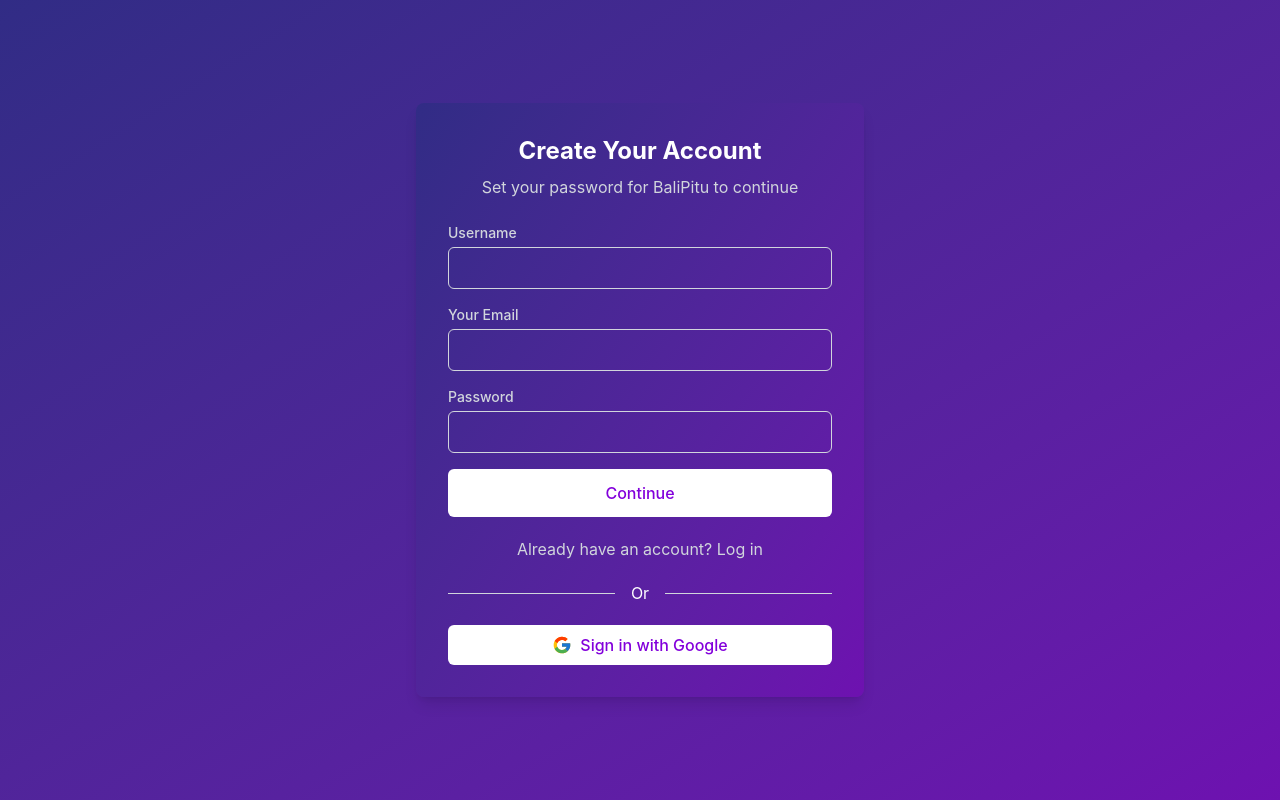
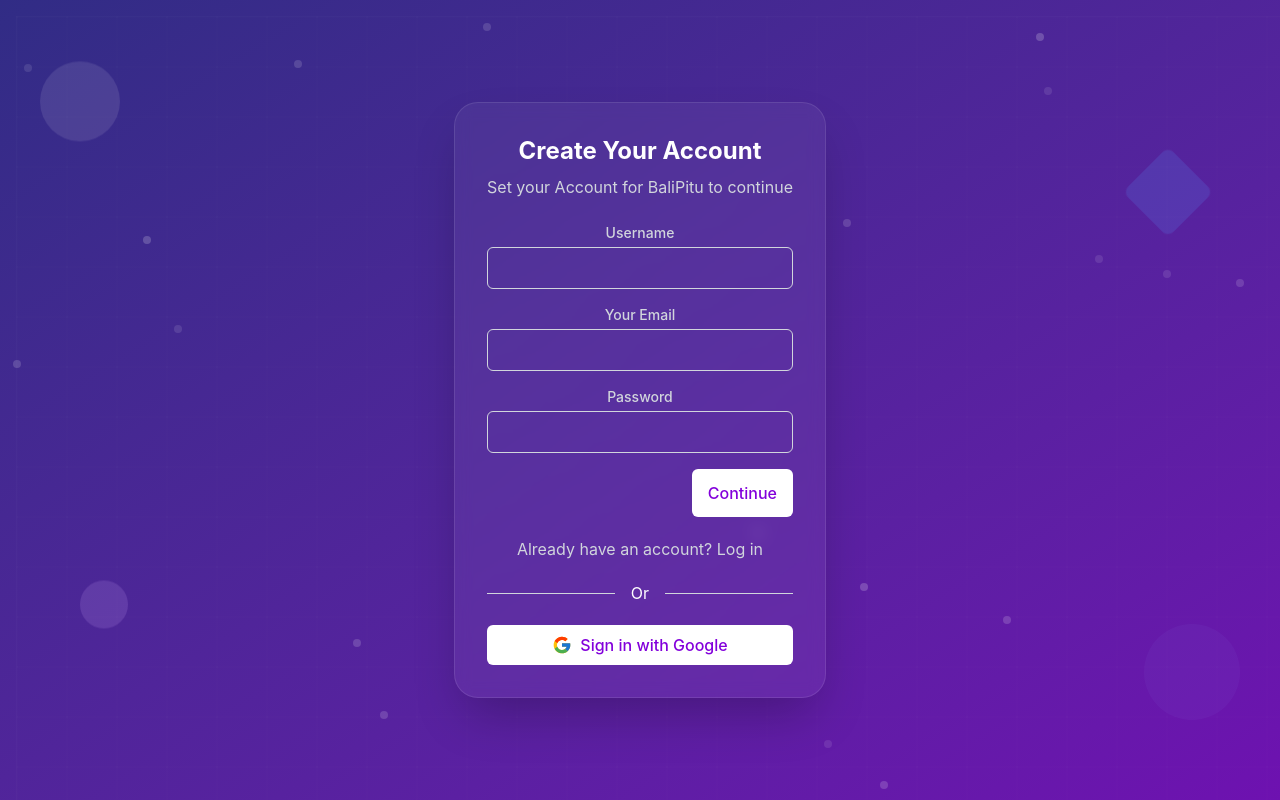
Before and after one commit to herSugar/chatfrontend, a React (Vite) app: page /register in a window 1280 px wide. Built offline with nearby package versions, Linux system fonts and the light colour scheme.

Commit message:
Register Page v2

```diff
--- a/src/pages/RegisterPage.tsx
+++ b/src/pages/RegisterPage.tsx
@@ -6,6 +6,7 @@
 } from "firebase/auth";
 import { auth } from "../services/firebaseConfig";
 import { FcGoogle } from "react-icons/fc";
+import { FaGithub, FaEnvelope } from "react-icons/fa";
 import { useNavigate } from "react-router-dom";
 import { loginWithGoogleToken } from "../services/api"; // sesuaikan path
 
@@ -42,13 +43,63 @@
   };
 
   return (
-    <div className="flex items-center justify-center min-h-screen bg-gradient-to-br from-indigo-900 to-purple-800 p-5">
-      <div className="w-full max-w-md bg-gradient-to-br from-indigo-900 to-purple-800 rounded-lg shadow-lg drop-shadow-white p-8">
+    /* Hero Section with 3D Background */
+    <div className="flex-1 relative bg-gradient-to-br from-indigo-900 to-purple-800 flex flex-col items-center justify-center p-4 min-h-screen text-center overflow-hidden">
+      {/* Animated 3D Background Elements */}
+      <div className="absolute inset-0 overflow-hidden">
+        {/* Floating Geometric Shapes */}
+        <div
+          className="absolute top-20 left-10 w-20 h-20 bg-white/10 rounded-full animate-bounce"
+          style={{ animationDelay: "0s", animationDuration: "3s" }}
+        ></div>
+        <div
+          className="absolute top-40 right-20 w-16 h-16 bg-blue-400/20 rounded-lg rotate-45 animate-pulse"
+          style={{ animationDelay: "1s" }}
+        ></div>
+        <div
+          className="absolute bottom-40 left-20 w-12 h-12 bg-purple-300/15 rounded-full animate-bounce"
+          style={{ animationDelay: "2s", animationDuration: "4s" }}
+        ></div>
+        <div
+          className="absolute bottom-20 right-10 w-24 h-24 bg-indigo-300/10 rounded-full animate-pulse"
+          style={{ animationDelay: "0.5s" }}
+        ></div>
+
+        {/* Animated Grid Pattern */}
+        <div className="absolute inset-0 opacity-20">
+          <div
+            className="absolute inset-0"
+            style={{
+              backgroundImage:
+                "linear-gradient(rgba(255,255,255,.1) 1px, transparent 1px), linear-gradient(90deg, rgba(255,255,255,.1) 1px, transparent 1px)",
+              backgroundSize: "50px 50px",
+              animation: "gridMove 20s linear infinite",
+            }}
+          ></div>
+        </div>
+
+        {/* Floating Particles */}
+        {[...Array(20)].map((_, i) => (
+          <div
+            key={i}
+            className="absolute w-2 h-2 bg-white/20 rounded-full animate-pulse"
+            style={{
+              left: `${Math.random() * 100}%`,
+              top: `${Math.random() * 100}%`,
+              animationDelay: `${Math.random() * 3}s`,
+              animationDuration: `${2 + Math.random() * 3}s`,
+            }}
+          ></div>
+        ))}
+      </div>
+
+      {/* Glassmorphism Card Container */}
+      <div className="relative z-10 backdrop-blur-sm bg-white/5 rounded-3xl p-8 border border-white/10 shadow-2xl w-6xs max-w-6xl mx-4 lg:mx-auto">
         <h1 className="text-2xl text-white font-bold text-center mb-2 ">
           Create Your Account
         </h1>
         <p className="text-gray-300 text-center mb-6">
-          Set your password for BaliPitu to continue
+          Set your Account for BaliPitu to continue
         </p>
 
         <form onSubmit={handleSubmit} className="space-y-4">
@@ -102,13 +153,14 @@
               required
             />
           </div>
-
-          <button
-            type="submit"
-            className="w-full py-3 px-4 bg-white hover:bg-purple-700 hover:text-white  text-purple-700 font-medium rounded-md transition duration-150"
-          >
-            Continue
-          </button>
+          <div className="flex justify-end">
+            <button
+              type="submit"
+              className="w-auto py-3 px-4 bg-white hover:bg-purple-700 hover:text-white text-purple-700 font-medium rounded-md transition duration-150"
+            >
+              Continue
+            </button>
+          </div>
         </form>
 
         <div className="mt-5 text-center text-gray-300">
@@ -137,3 +189,7 @@
 };
 
 export default RegisterPage;
+
+{
+  /*  */
+}
```
